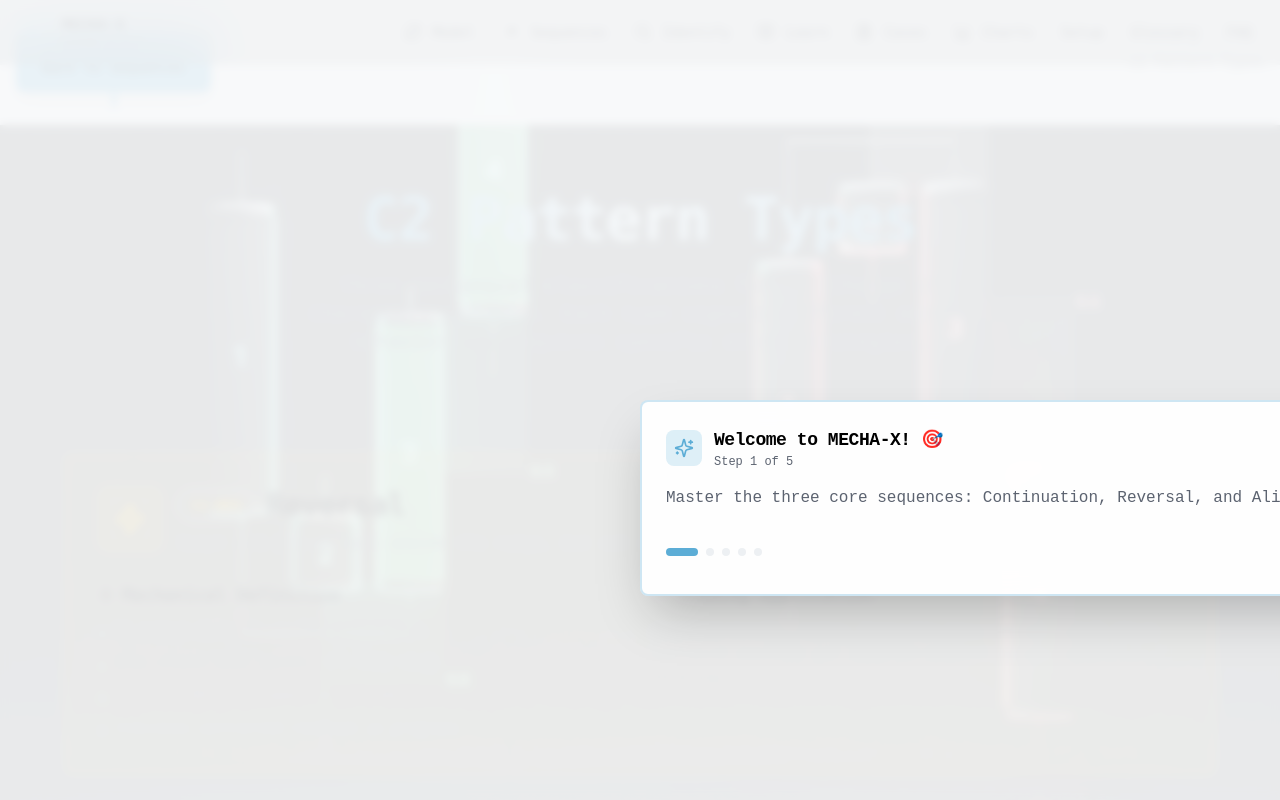
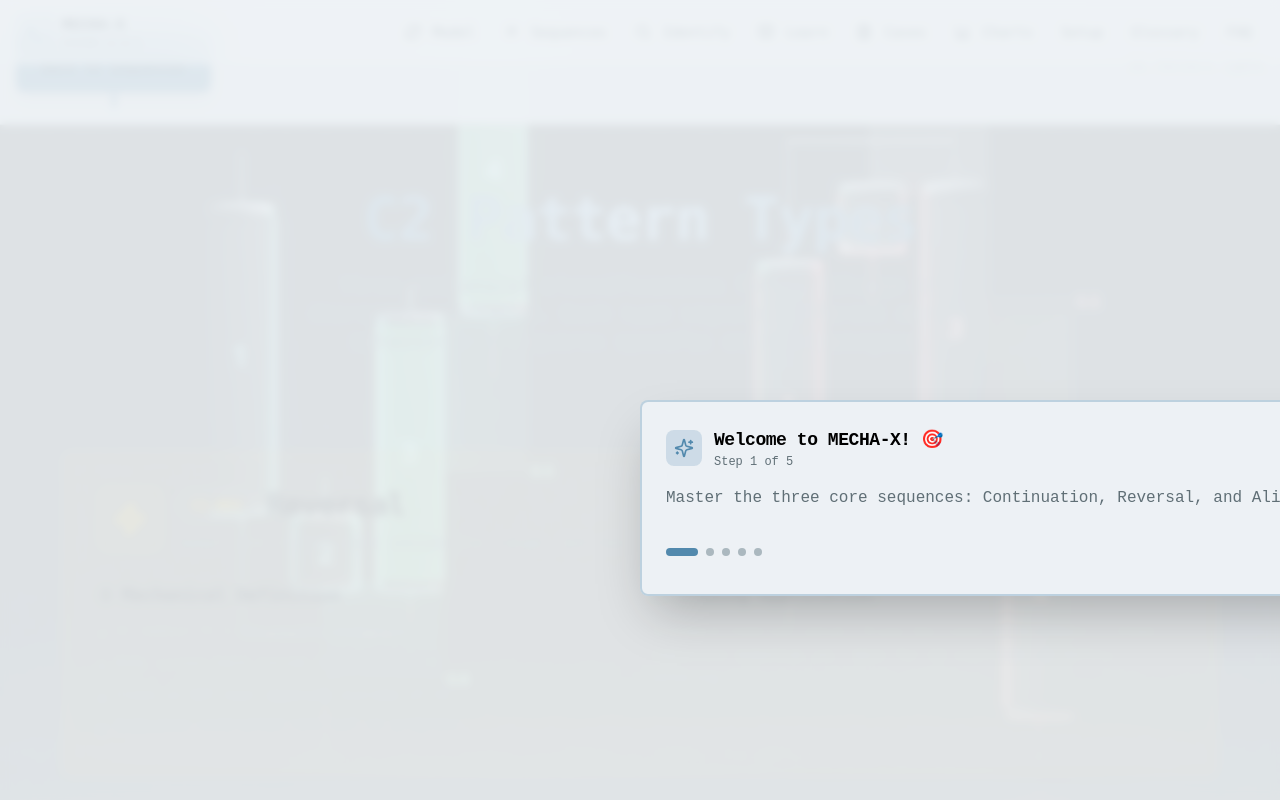
Before and after one commit to burrybomar/mecha-x-walkthrough, a React (Vite) app: page /c2-patterns in a window 1280 px wide. Shown: the top 800 px of the page. Built offline with nearby package versions, Linux system fonts and the light colour scheme; the HTML template or start-up script is replaced by a standard one.

Commit message:
feat: implement interactive Glacier background and update global CSS color palette and navbar styling.

```diff
--- a/src/App.tsx
+++ b/src/App.tsx
@@ -1,5 +1,5 @@
 import { lazy, Suspense } from "react";
-import { MinimalistCandleBackground } from "./components/visuals/MinimalistCandleBackground";
+import { GlacierBackground } from "./components/visuals/GlacierBackground";
 import { Toaster } from "@/components/ui/toaster";
 import { Toaster as Sonner } from "@/components/ui/sonner";
 import { TooltipProvider } from "@/components/ui/tooltip";
@@ -48,7 +48,7 @@ const App = () => {
         </a>
         <Toaster />
         <Sonner />
-        <MinimalistCandleBackground />
+        <GlacierBackground />
         <BrowserRouter>
           <Navbar />
           <OnboardingTour />
--- a/src/components/Navbar.tsx
+++ b/src/components/Navbar.tsx
@@ -4,7 +4,7 @@ import { Terminal } from "lucide-react";
 
 export const Navbar = () => {
     return (
-        <header className="fixed top-0 left-0 right-0 z-50 border-b border-white/5 bg-black/20 backdrop-blur-xl">
+        <header className="fixed top-0 left-0 right-0 z-50 border-b border-black/5 bg-white/70 backdrop-blur-xl supports-[backdrop-filter]:bg-white/60">
             <div className="container mx-auto px-4 h-16 flex items-center justify-between">
                 {/* Logo / Brand */}
                 <Link to="/" className="flex items-center gap-2 group">
@@ -12,7 +12,7 @@ export const Navbar = () => {
                         <Terminal className="w-5 h-5 text-primary" />
                     </div>
                     <div className="flex flex-col">
-                        <span className="text-sm font-bold tracking-wider text-foreground group-hover:text-glow transition-all">
+                        <span className="text-sm font-bold tracking-wider text-foreground group-hover:text-primary transition-all">
                             MECHA-X
                         </span>
                         <span className="text-[10px] text-muted-foreground font-mono">
--- /dev/null
+++ b/src/components/visuals/GlacierBackground.tsx
@@ -0,0 +1,158 @@
+import React, { useEffect, useRef } from 'react';
+
+interface GlacierBackgroundProps {
+    opacity?: number;
+}
+
+export const GlacierBackground: React.FC<GlacierBackgroundProps> = ({ opacity = 0.4 }) => {
+    const canvasRef = useRef<HTMLCanvasElement>(null);
+    const mouseRef = useRef({ x: 0, y: 0 });
+
+    useEffect(() => {
+        const canvas = canvasRef.current;
+        if (!canvas) return;
+
+        const ctx = canvas.getContext('2d');
+        if (!ctx) return;
+
+        let animationFrameId: number;
+        let particles: Particle[] = [];
+
+        // Glacier Palette Colors
+        const colors = [
+            'hsla(204, 36%, 50%, 0.4)', // Glacier Blue
+            'hsla(206, 66%, 82%, 0.3)', // Light Blue Accent
+            'hsla(200, 16%, 82%, 0.2)', // Light Grey Blue
+        ];
+
+        class Particle {
+            x: number;
+            y: number;
+            size: number;
+            color: string;
+            baseX: number;
+            baseY: number;
+            density: number;
+
+            constructor(x: number, y: number) {
+                this.x = x;
+                this.y = y;
+                this.baseX = x;
+                this.baseY = y;
+                this.size = Math.random() * 2 + 1;
+                this.color = colors[Math.floor(Math.random() * colors.length)];
+                this.density = (Math.random() * 30) + 1;
+            }
+
+            draw() {
+                if (!ctx) return;
+                ctx.fillStyle = this.color;
+                ctx.beginPath();
+                ctx.arc(this.x, this.y, this.size, 0, Math.PI * 2);
+                ctx.closePath();
+                ctx.fill();
+            }
+
+            update() {
+                const dx = mouseRef.current.x - this.x;
+                const dy = mouseRef.current.y - this.y;
+                const distance = Math.sqrt(dx * dx + dy * dy);
+                const forceDirectionX = dx / distance;
+                const forceDirectionY = dy / distance;
+                const maxDistance = 150;
+                const force = (maxDistance - distance) / maxDistance;
+                const directionX = forceDirectionX * force * this.density;
+                const directionY = forceDirectionY * force * this.density;
+
+                if (distance < maxDistance) {
+                    this.x -= directionX;
+                    this.y -= directionY;
+                } else {
+                    if (this.x !== this.baseX) {
+                        const dx = this.x - this.baseX;
+                        this.x -= dx / 10;
+                    }
+                    if (this.y !== this.baseY) {
+                        const dy = this.y - this.baseY;
+                        this.y -= dy / 10;
+                    }
+                }
+            }
+        }
+
+        const init = () => {
+            particles = [];
+            const numberOfParticles = (canvas.width * canvas.height) / 9000;
+            for (let i = 0; i < numberOfParticles; i++) {
+                const x = Math.random() * canvas.width;
+                const y = Math.random() * canvas.height;
+                particles.push(new Particle(x, y));
+            }
+        };
+
+        const animate = () => {
+            ctx.clearRect(0, 0, canvas.width, canvas.height);
+            for (let i = 0; i < particles.length; i++) {
+                particles[i].draw();
+                particles[i].update();
+            }
+            connect();
+            animationFrameId = requestAnimationFrame(animate);
+        };
+
+        const connect = () => {
+            for (let a = 0; a < particles.length; a++) {
+                for (let b = a; b < particles.length; b++) {
+                    const dx = particles[a].x - particles[b].x;
+                    const dy = particles[a].y - particles[b].y;
+                    const distance = dx * dx + dy * dy;
+
+                    if (distance < (canvas.width / 7) * (canvas.height / 7)) {
+                        const opacityValue = 1 - (distance / 20000);
+                        if (opacityValue > 0) {
+                            ctx.strokeStyle = `rgba(82, 137, 173, ${opacityValue * 0.1})`; // Glacier Blue line
+                            ctx.lineWidth = 1;
+                            ctx.beginPath();
+                            ctx.moveTo(particles[a].x, particles[a].y);
+                            ctx.lineTo(particles[b].x, particles[b].y);
+                            ctx.stroke();
+                        }
+                    }
+                }
+            }
+        }
+
+        const handleResize = () => {
+            canvas.width = window.innerWidth;
+            canvas.height = window.innerHeight;
+            init();
+        };
+
+        const handleMouseMove = (e: MouseEvent) => {
+            mouseRef.current = {
+                x: e.x,
+                y: e.y
+            };
+        };
+
+        window.addEventListener('resize', handleResize);
+        window.addEventListener('mousemove', handleMouseMove);
+
+        handleResize();
+        animate();
+
+        return () => {
+            window.removeEventListener('resize', handleResize);
+            window.removeEventListener('mousemove', handleMouseMove);
+            cancelAnimationFrame(animationFrameId);
+        };
+    }, []);
+
+    return (
+        <canvas
+            ref={canvasRef}
+            className="fixed inset-0 z-[-1] pointer-events-none bg-background"
+            style={{ opacity }}
+        />
+    );
+};
--- a/src/index.css
+++ b/src/index.css
@@ -10,40 +10,61 @@
 @layer base {
   :root {
     /* Base Colors - Glacier Minimalist Foundation */
-    --background: 210 20% 98%; /* Very light cool grey/white */
-    --foreground: 220 20% 10%; /* Deep charcoal/black for text visibility */
+    /* Glacier Palette */
+    --background: 210 33% 95%;
+    /* #E9F2FA - Lightest Blue */
+    --foreground: 206 47% 12%;
+    /* #10212C - Darkest Blue (Text) */
 
-    /* Surface Colors - Frosty Glass */
-    --card: 0 0% 100%;
-    --card-foreground: 220 20% 10%;
-    --popover: 0 0% 100%;
-    --popover-foreground: 220 20% 10%;
+    --card: 210 33% 95%;
+    /* #E9F2FA */
+    --card-foreground: 206 47% 12%;
+    /* #10212C */
 
-    /* Brand Colors - Glacier Blue */
-    --primary: 200 60% 60%; /* Glacier Blue - Calm, icy, professional */
-    --primary-foreground: 0 0% 100%;
+    --popover: 210 33% 95%;
+    /* #E9F2FA */
+    --popover-foreground: 206 47% 12%;
+    /* #10212C */
 
-    --secondary: 210 20% 90%; /* Light grey for subtle elements */
-    --secondary-foreground: 220 20% 10%;
+    --primary: 204 36% 50%;
+    /* #5289AD - Glacier Blue */
+    --primary-foreground: 210 33% 95%;
+    /* #E9F2FA */
 
-    --muted: 210 20% 94%;
-    --muted-foreground: 220 10% 40%; /* Medium grey for secondary text */
+    --secondary: 200 16% 82%;
+    /* #D6E3E6 - Light Grey Blue */
+    --secondary-foreground: 206 47% 12%;
+    /* #10212C */
 
-    --accent: 200 50% 90%; /* Very light blue accent */
-    --accent-foreground: 220 20% 10%;
+    --muted: 200 13% 71%;
+    /* #ACBCBF - Muted Grey */
+    --muted-foreground: 200 10% 42%;
+    /* #667072 - Darker Grey */
 
-    --destructive: 0 70% 60%;
-    --destructive-foreground: 0 0% 100%;
+    --accent: 206 66% 82%;
+    /* #B2D4F0 - Light Blue Accent */
+    --accent-foreground: 206 47% 12%;
+    /* #10212C */
 
-    --border: 210 20% 90%;
-    --input: 210 20% 90%;
-    --ring: 200 60% 60%;
+    --destructive: 0 84% 60%;
+    --destructive-foreground: 210 40% 98%;
 
-    --radius: 0.5rem; /* Slightly softer corners for modern feel */
+    --border: 200 13% 71%;
+    /* #ACBCBF */
+    --input: 200 13% 71%;
+    /* #ACBCBF */
+    --ring: 204 36% 50%;
+    /* #5289AD */
 
-    /* Trading Colors - Artistic Pastel */
-    --bullish: 200 60% 60%; /* Glacier Blue */
-    --bearish: 0 0% 70%; /* Neutral Grey */
+    --radius: 0.5rem;
+
+    /* Custom Trading Colors */
+    --bullish: 204 36% 50%;
+    /* #5289AD - Glacier Blue */
+    --bearish: 200 10% 42%;
+    /* #667072 - Neutral Grey */
+    --neutral: 200 16% 82%;
+    /* #D6E3E6 */
   }
 }
 
@@ -54,22 +75,31 @@
 
   body {
     @apply text-foreground antialiased selection:bg-primary/20 selection:text-foreground;
-    font-family: 'JetBrains Mono', 'Fira Code', monospace; /* Monospace as requested */
+    font-family: 'JetBrains Mono', 'Fira Code', monospace;
+    /* Monospace as requested */
     background: hsl(var(--background));
     overflow-x: hidden;
   }
 
   /* Typography */
-  h1, h2, h3, h4, h5, h6 {
-    @apply font-bold tracking-tight text-black; /* Ensure headings are black */
+  h1,
+  h2,
+  h3,
+  h4,
+  h5,
+  h6 {
+    @apply font-bold tracking-tight text-black;
+    /* Ensure headings are black */
   }
 }
 
 @layer utilities {
+
   /* Glacier Glassmorphism */
   .glass-panel {
     @apply backdrop-blur-xl border border-white/40 shadow-sm relative overflow-hidden;
-    background: rgba(255, 255, 255, 0.6); /* Frosted glass look */
+    background: rgba(255, 255, 255, 0.6);
+    /* Frosted glass look */
     box-shadow:
       0 4px 6px -1px rgba(0, 0, 0, 0.05),
       0 2px 4px -1px rgba(0, 0, 0, 0.03),
```
Also changed, not shown: 1 other file (tests, documents, lock files or other folders).
